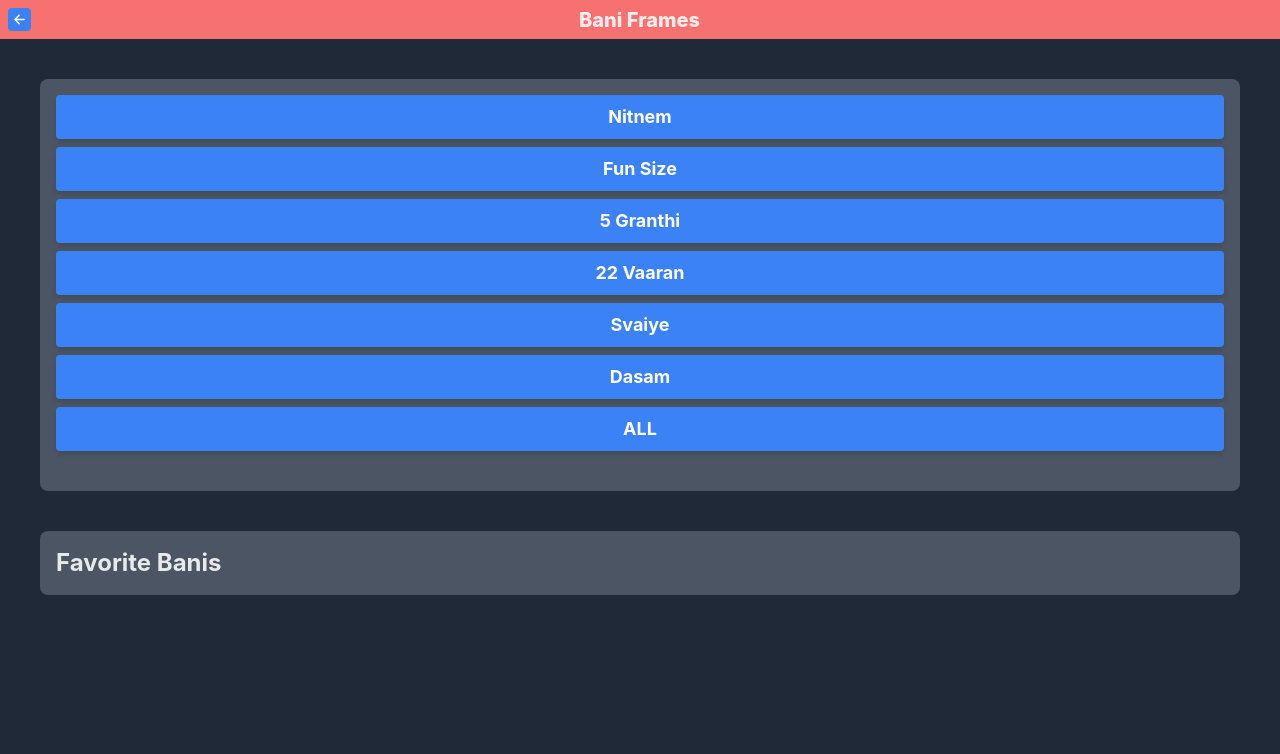
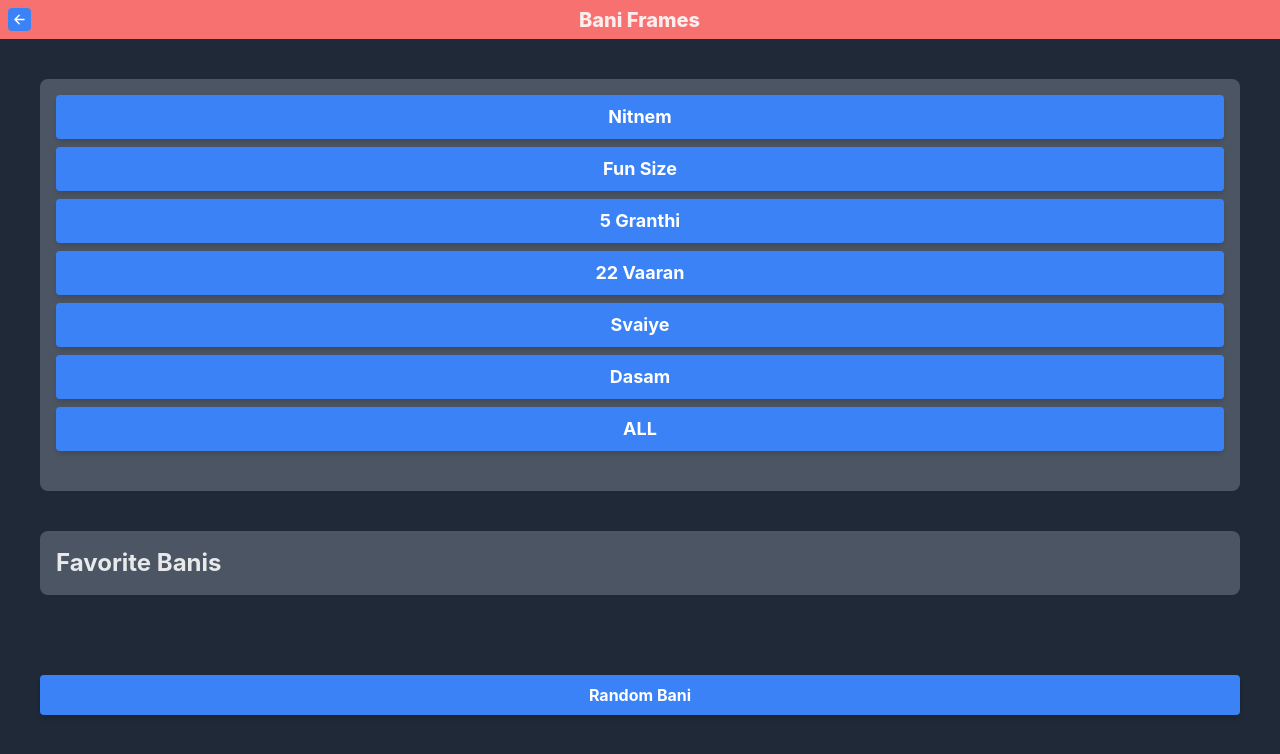
Before and after one commit to Giansingh4710/BaniFrames, a React (Vite) app: page / in a window 1280 px wide. Shown: the top 754 px of the page. Built offline with nearby package versions, Linux system fonts and the light colour scheme.

Commit message:
random bani list good per list. added translations. fixed unicode select bug

```diff
--- a/src/App.tsx
+++ b/src/App.tsx
@@ -56,6 +56,26 @@ function App() {
         setFavList={setFavBaniList}
         setCurrBani={setCurrBani}
       />
+      <div className="flex items-start">
+        <button
+          className="flex-1 m-10 bg-blue-500 hover:bg-blue-700 text-white font-bold py-2 px-4 rounded shadow-md transition duration-300 ease-in-out transform hover:scale-105"
+          onClick={() => {
+            const baniToken = getRandomBani(baniList);
+            const { token, gurmukhiUni, ID } = getObjFromToken(baniToken.token);
+            const partitions: number[] =
+              bani_partitions[token as keyof BaniPartitions];
+            // alert("Random Bani: " + gurmukhiUni);
+            setCurrBani({
+              ID,
+              token,
+              gurmukhiUni,
+              partitions,
+            });
+          }}
+        >
+          Random Bani
+        </button>
+      </div>
     </div>
   );
 }
@@ -107,12 +127,13 @@ function BaniOpt({
   favList: BaniToken[];
   setFavList: Function;
 }) {
-  const isFav = favList.some((bani) => bani.token === obj.token);
+  const isBaniOpt = isBaniToken(obj);
   let bani_title;
   let onClickFunc;
-  const isBaniOpt = isBaniToken(obj);
+  let isFav = false;
 
   if (isBaniOpt) {
+    isFav = favList.some((bani) => bani.token === obj.token);
     const { token, gurmukhiUni, ID } = getObjFromToken(obj.token);
     bani_title = gurmukhiUni;
     if (!(token in bani_partitions)) {
@@ -213,12 +234,14 @@ function isBaniToken(obj: BaniGroup | BaniToken): obj is BaniToken {
   return (obj as BaniToken).token !== undefined;
 }
 
-function baniInFavorites(token: string) {
-  const favs = localStorage.getItem("bani_favorites"); //string
-  if (favs === null) {
-    return false;
+function getRandomBani(allBanis: BaniDisplayOrder): BaniToken {
+  const randIdx = Math.floor(Math.random() * allBanis.length);
+  const baniGroup = allBanis[randIdx] as BaniGroup | BaniToken;
+  if (isBaniToken(baniGroup)) {
+    return baniGroup;
   }
-  return favs.includes(token);
+  const randomBaniIdx = Math.floor(Math.random() * baniGroup.banis.length);
+  return baniGroup.banis[randomBaniIdx];
 }
 
 export default App;
--- a/src/assets/banis_data.ts
+++ b/src/assets/banis_data.ts
@@ -1980,7 +1980,7 @@ const bani_partitions = {
   ],
 
   // savyie
-  sirimukhbaakm1a: [0, 15, 20, 25, 31, 37, 43, 49],
+  sirimukhbaakm1a: [0, 10, 15, 20, 25, 31, 37, 43, 49],
   sirimukhbaakm1b: [0, 9, 15, 21, 27, 35, 43, 49, 55, 61, 66],
   svaiyem1: [0, 6, 10, 14, 18, 22, 28, 34, 40, 46],
   svaiyem2: [0, 8, 12, 16, 20, 26, 32, 38, 42, 46],
--- /dev/null
+++ b/src/assets/rand_sbd_type.ts
@@ -0,0 +1,89 @@
+// this file is not used. Just type got rand shabad from API.
+interface ShabadLine {
+  line: {
+    id: string;
+    type: number;
+    gurmukhi: {
+      akhar: string;
+      unicode: string;
+    };
+    larivaar: {
+      akhar: string;
+      unicode: string;
+    };
+    translation: {
+      english: {
+        default: string;
+      };
+      punjabi?: {
+        default?: {
+          akhar?: string;
+          unicode?: string;
+        };
+      };
+      spanish?: string;
+    };
+    transliteration: {
+      english: {
+        text: string;
+        larivaar: string;
+      };
+      devanagari: {
+        text: string;
+        larivaar: string;
+      };
+    };
+    linenum: number;
+    firstletters: {
+      akhar: string;
+      unicode: string;
+    };
+  };
+}
+
+interface ShabadType {
+  shabadinfo: {
+    shabadid: string;
+    pageno: number;
+    source: {
+      id: number;
+      akhar: string;
+      unicode: string;
+      english: string;
+      length: number;
+      pageName: {
+        akhar: string;
+        unicode: string;
+        english: string;
+      };
+    };
+    writer: {
+      id: number;
+      akhar: string;
+      unicode: string;
+      english: string;
+    };
+    raag: {
+      id: number;
+      akhar: string;
+      unicode: string;
+      english: string;
+      startang: number;
+      endang: number;
+      raagwithpage: string;
+    };
+    navigation: {
+      previous: {
+        id: string;
+      };
+      next: {
+        id: string;
+      };
+    };
+    count: number;
+  };
+  shabad: ShabadLine[];
+  error: boolean;
+}
+
+export type { ShabadType };
--- a/src/assets/types.ts
+++ b/src/assets/types.ts
@@ -4,7 +4,6 @@ interface CurrentBani {
   gurmukhiUni: string;
   partitions: number[];
 }
-
 
 type BaniPartitions = {
   [key in BaniPartitionKey]: number[];
@@ -53,5 +52,11 @@ interface BaniGroup {
 
 type BaniDisplayOrder = (BaniGroup | BaniToken)[];
 
-
-export type { CurrentBani, BaniPartitions, BaniInfo,BaniToken,BaniGroup,BaniDisplayOrder};
+export type {
+  CurrentBani,
+  BaniPartitions,
+  BaniInfo,
+  BaniToken,
+  BaniGroup,
+  BaniDisplayOrder,
+};
--- a/src/components/BaniReadingScreen.tsx
+++ b/src/components/BaniReadingScreen.tsx
@@ -60,10 +60,7 @@ function ShowBani({
     }
 
     return (
-      <div
-        className="flex flex-col items-center"
-        // style={{ fontFamily: selectedFont }}
-      >
+      <div className="flex flex-col items-center">
         <select
           className="m-1 p-1 border rounded bg-white text-black text-xs"
           onChange={(event) => {
@@ -126,7 +123,7 @@ function BaniText({
     larivaarOff: false,
     verseIdx: -1,
   });
-  const [paragraphMode, setParaMode] = useState(false);
+  const [translationsOn, setTranslations] = useState(false);
 
   const [fontSize, setFontSize] = useState<number>(18); // Initial font size
   const [selectedFont, setFont] = useState<string>(fonts[0]);
@@ -149,13 +146,14 @@ function BaniText({
     // showNumbers(bani_data);
   }
 
-  useMemo(() => { // useMemo runs before useEffect
-    const storageFontSize = localStorage.getItem("BaniFontSize")
+  useMemo(() => {
+    // useMemo runs before useEffect
+    const storageFontSize = localStorage.getItem("BaniFontSize");
 
     if (storageFontSize) {
       setFontSize(parseInt(storageFontSize));
     }
-  },[])
+  }, []);
 
   const SelectFont = () => {
     return (
@@ -167,9 +165,9 @@ function BaniText({
             if (event.currentTarget.value === "unicode") {
               setUnicode(true);
             } else {
-              setFont(event.currentTarget.value);
               setUnicode(false);
             }
+            setFont(event.currentTarget.value);
           }}
         >
           {fonts.map((fontName, idx) => (
@@ -191,18 +189,18 @@ function BaniText({
       <div
         ref={baniViewDiv}
         className="text-white mx-2 my-1 p-2 h-[70vh] overflow-auto border border-sky-500 rounded text-wrap"
-        style={{ fontFamily: selectedFont, fontSize: `${fontSize}px` }}
+        style={{ fontSize: `${fontSize}px` }}
       >
         {verses.map((obj: Verse, idx: number) => {
           const paragraph = obj.paragraph;
           let pangti = obj.verse.verse.gurmukhi;
           let larivaarLine = obj.verse.larivaar.gurmukhi;
+          const translation = obj.verse.translation.en.bdb;
           if (unicodeOn) {
             pangti = obj.verse.verse.unicode;
             larivaarLine = pangti.replace(/ /g, "");
           }
 
-          const translation = obj.verse.translation.en.bdb;
           let add_space = false;
           if (paragraph !== last_paragraph) {
             last_paragraph = paragraph;
@@ -223,7 +221,6 @@ function BaniText({
 
           const classes = [
             currentLineIsLarivaar ? "break-all" : "break-word",
-            paragraphMode ? "inline-block" : "",
             "w-fit",
           ];
 
@@ -235,6 +232,7 @@ function BaniText({
                 </div>
               )}
               <p
+                style={{ fontFamily: selectedFont }}
                 onClick={() => {
                   if (baniViewDiv.current?.scrollTop) {
                     scrollTo.current = baniViewDiv.current.scrollTop;
@@ -256,6 +254,7 @@ function BaniText({
               >
                 {line}
               </p>
+              {translationsOn && <p>{translation}</p>}
             </span>
           );
         })}
@@ -322,9 +321,9 @@ function BaniText({
         </button>
         <button
           className="px-4 border border-sky-500 rounded bg-white text-sky-500 cursor-pointer transition duration-300 hover:bg-sky-100 active:bg-sky-200 active:shadow-inner focus:outline-none focus:ring-2 focus:ring-sky-300"
-          onClick={() => setParaMode(!paragraphMode)}
+          onClick={() => setTranslations(!translationsOn)}
         >
-          Toggle Paragraph
+          Toggle Translations
         </button>
         <button
           className="px-4  border border-sky-500 rounded bg-white text-sky-500 cursor-pointer transition duration-300 hover:bg-sky-100 active:bg-sky-200 active:shadow-inner focus:outline-none focus:ring-2 focus:ring-sky-300"
```
